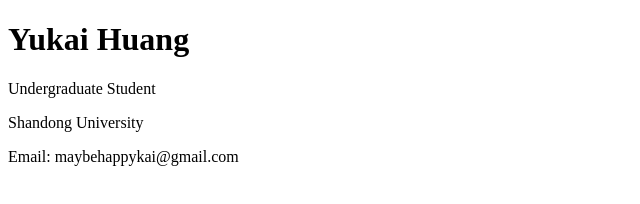
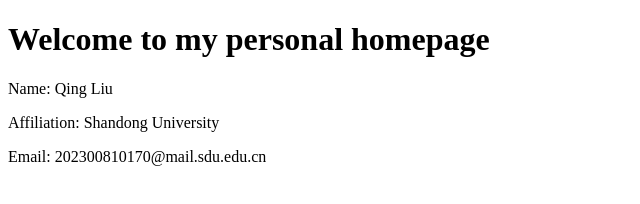
Before and after one commit to Hoshino-cyber/Hoshino-cyber.github.io, a plain HTML site: page index.html in a window 1280 px wide. Shown: the whole page, without its empty margins (0-640 px from the left). Drawn offline with Linux system fonts and the light colour scheme.

Commit message:
Update personal information on homepage

```diff
--- a/index.html
+++ b/index.html
@@ -5,10 +5,10 @@
   <title>Personal Homepage</title>
 </head>
 <body>
-  <h1>Yukai Huang</h1>
+  <h1>Welcome to my personal homepage</h1>
 
-  <p>Undergraduate Student</p>
-  <p>Shandong University</p>
-  <p>Email: maybehappykai@gmail.com</p>
+  <p>Name: Qing Liu</p>
+  <p>Affiliation: Shandong University</p>
+  <p>Email: 202300810170@mail.sdu.edu.cn</p>
 </body>
 </html>
```
